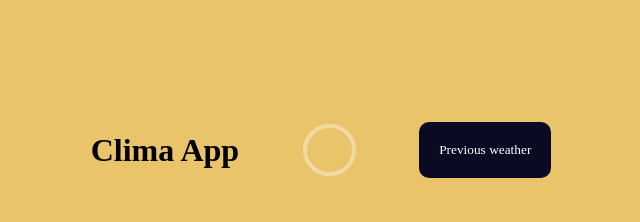
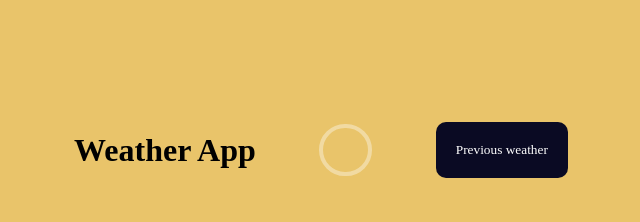
Before and after one commit to jatsii/WDD-330, a plain HTML site: page CodeChallenge/index.html in a window 1280 px wide. Shown: the whole page, without its empty margins (344-984 px from the left). Drawn offline with Linux system fonts and the light colour scheme; a web font is replaced by a local one.

Commit message:
update app

```diff
--- a/CodeChallenge/index.html
+++ b/CodeChallenge/index.html
@@ -9,7 +9,7 @@
 
     <body onload="onload()">
 
-        <h1>Clima App</h1>
+        <h1>Weather App</h1>
 
         <div id="container">
             <div class="block">
```
